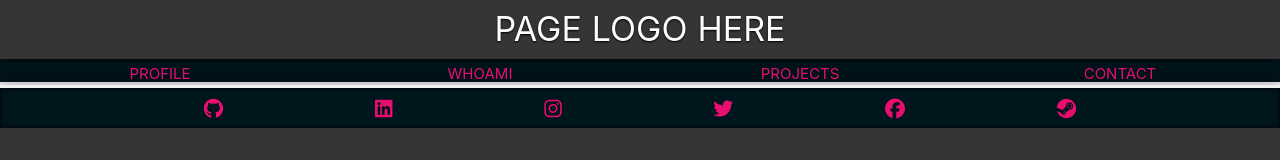
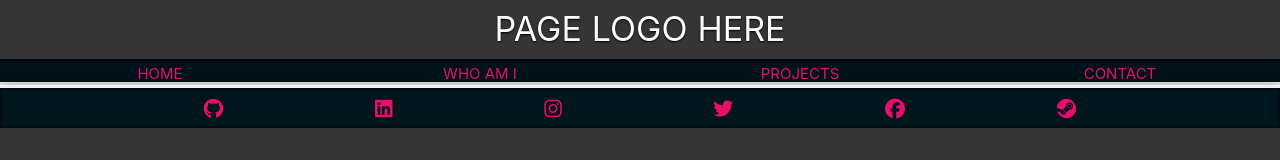
Before and after one commit to Zeverai/pp-z--cli, a React (Create React App) app: page / in a window 1280 px wide. Shown: the top 160 px of the page. Built offline with nearby package versions, Linux system fonts and the light colour scheme.

Commit message:
CHANGED navigation links.

```diff
--- a/src/components/NavBar.js
+++ b/src/components/NavBar.js
@@ -1,7 +1,7 @@
 // ________________________________________________________________| React
 import React, { setState, useEffect } from "react";
 import { Link } from "react-router-dom";
-// ________________________________________________________________| Components
+
 // ________________________________________________________________| Style
 import "../css/Global.css";
 import "../css/NavBar.css";
@@ -10,10 +10,10 @@ const NavBar = () => {
    return (
       <div className='nav-container'>
          <Link to='/' className='nav-item'>
-            PROFILE
+            HOME
          </Link>
          <Link to='/about' className='nav-item'>
-            WHOAMI
+            WHO AM I
          </Link>
          <Link to='/projects' className='nav-item'>
             PROJECTS
```
